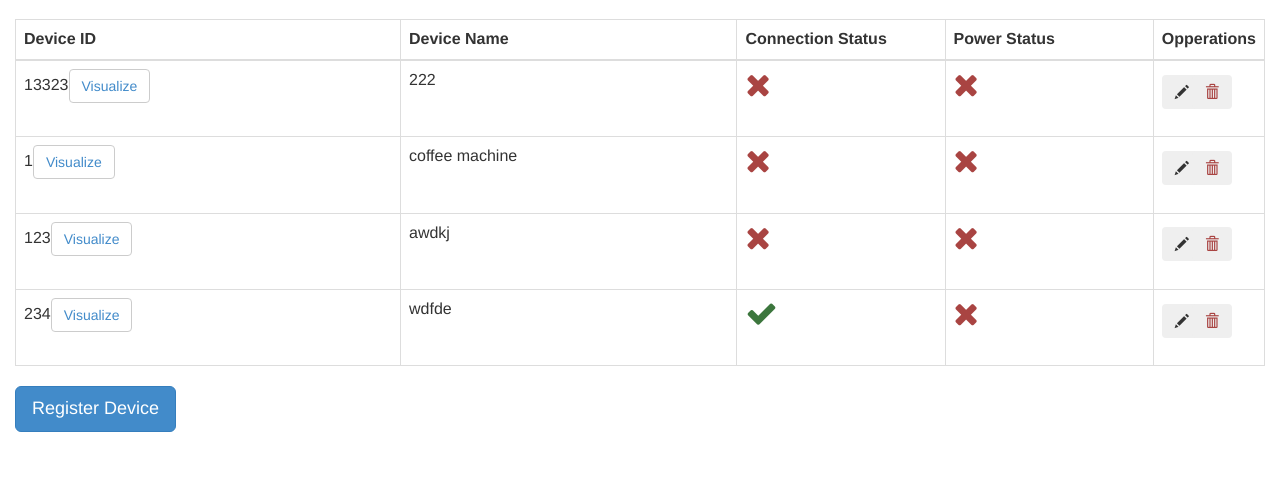
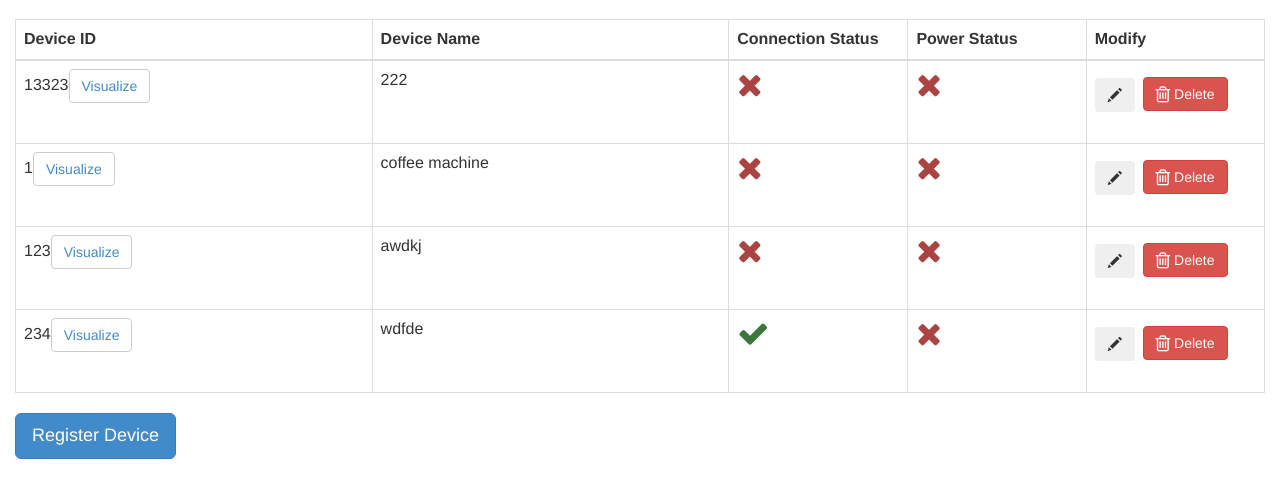
Before and after one commit to seadsystem/App, a Django app: template SeadsFront/seadssite/templates/dashboard.html in a window 1280 px wide. Shown: the part 54-552 px from the top of the page. Run offline with Django 3.2, Linux system fonts and the light colour scheme; the template is opened without the code that fills it: values that come from a table or form of the project are taken from there, others are empty; data comes from the database, SQL or seed files in the repository; both versions use the stored data as it was after the commit; some libraries are stand-ins or nearby versions.

Commit message:
added delete button and fixed col width

```diff
--- a/SeadsFront/seadssite/templates/dashboard.html
+++ b/SeadsFront/seadssite/templates/dashboard.html
@@ -10,47 +10,50 @@
 				<th>Device Name</th>
 				<th>Connection Status</th>
 				<th>Power Status</th>
-				<th>Opperations</th>
+				<th>Modify</th>
 			</thead>
 			<tbody>
 				{% for device in devices%}
 				<tr>
-					<td>{{device.get_device.get_id}}<button class="btn btn-default" type="button"><a href="/visualization/{{device.get_device.get_id}}">Visualize</a></button></td>
-					<td>{{device.get_device.get_name}}</td>
+					<td class = "col-md-2">{{device.get_device.get_id}}<button class="btn btn-default" type="button"><a href="/visualization/{{device.get_device.get_id}}">Visualize</a></button></td>
+					<td class = "col-md-2">{{device.get_device.get_name}}</td>
 					{% if device.get_device.get_connection %}
-					<td class="col-md-2">
+					<td class="col-md-1">
 						<i class="fa fa-check fa-2x text-success"></i>
 					</td>
 						{% else %}
-					<td class="col-md-2">
+					<td class="col-md-1">
 					    <i class="fa fa-times fa-2x text-danger"></i>
 						<!--<i class="glyphicon glyphicon-remove"></i>-->
 					</td>
 					{%endif%}
 					{% if device.get_device.get_power %}
-					<td class="col-md-2">
+					<td class="col-md-1">
 						<i class="fa fa-check fa-2x text-success"></i>
 					</td>
 						{% else %}
-					<td class="col-md-2">
+					<td class="col-md-1">
 					    <i class="fa fa-times fa-2x text-danger"></i>
 						<!--<i class="glyphicon glyphicon-remove"></i>-->
 						{%endif%}
 					</td>
 						<td class="col-md-1">
 							<div class="row">
-								<div class="col-md-1">
+								<div class="col-md-3">
 									<form method="post">
 										{% csrf_token %}
 										<button type="submit" class="btn glyphicon glyphicon-pencil" value={{device.get_id}} name="modify">
 										</button>
 									</form>
 								</div>
-								<div class="col-md-1">
+								<div class="col-md-3">
 									<form method="post">
 										{% csrf_token %}
-										<button type="submit" class="btn glyphicon glyphicon-trash text-danger" value={{device.get_device.get_id}} name="delete">
-										</button>
+										<button type="submit" class="btn btn-danger" value={{device.get_device.get_id}} name="delete" href="#">
+  										<i class="fa fa-trash-o fa-lg"></i> Delete </button>
+
+										<!--<button type="submit" class="btn glyphicon glyphicon-trash text-danger" value={{device.get_device.get_id}} name="delete">
+										</button>-->
 									</form>
 								</div>
 							</div>
```
Also changed, not shown: SeadsFront/db.sqlite3, 2 other files.
